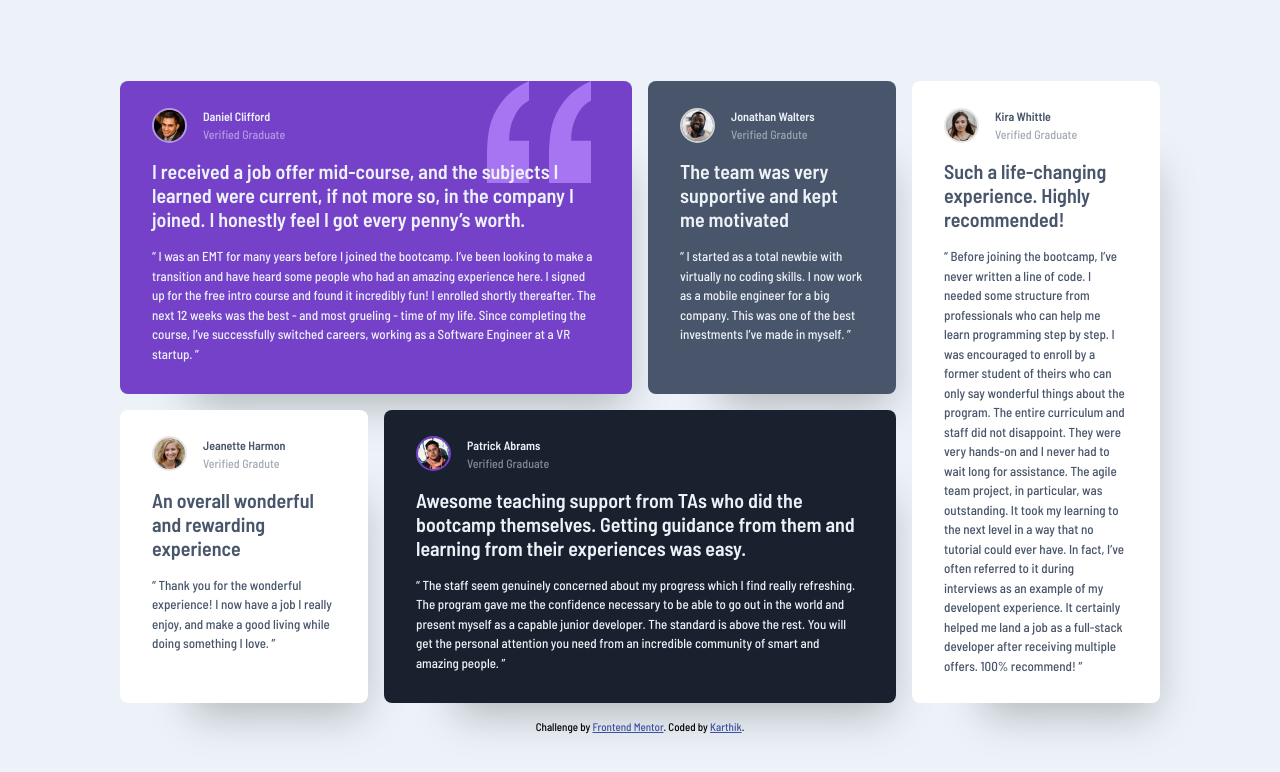
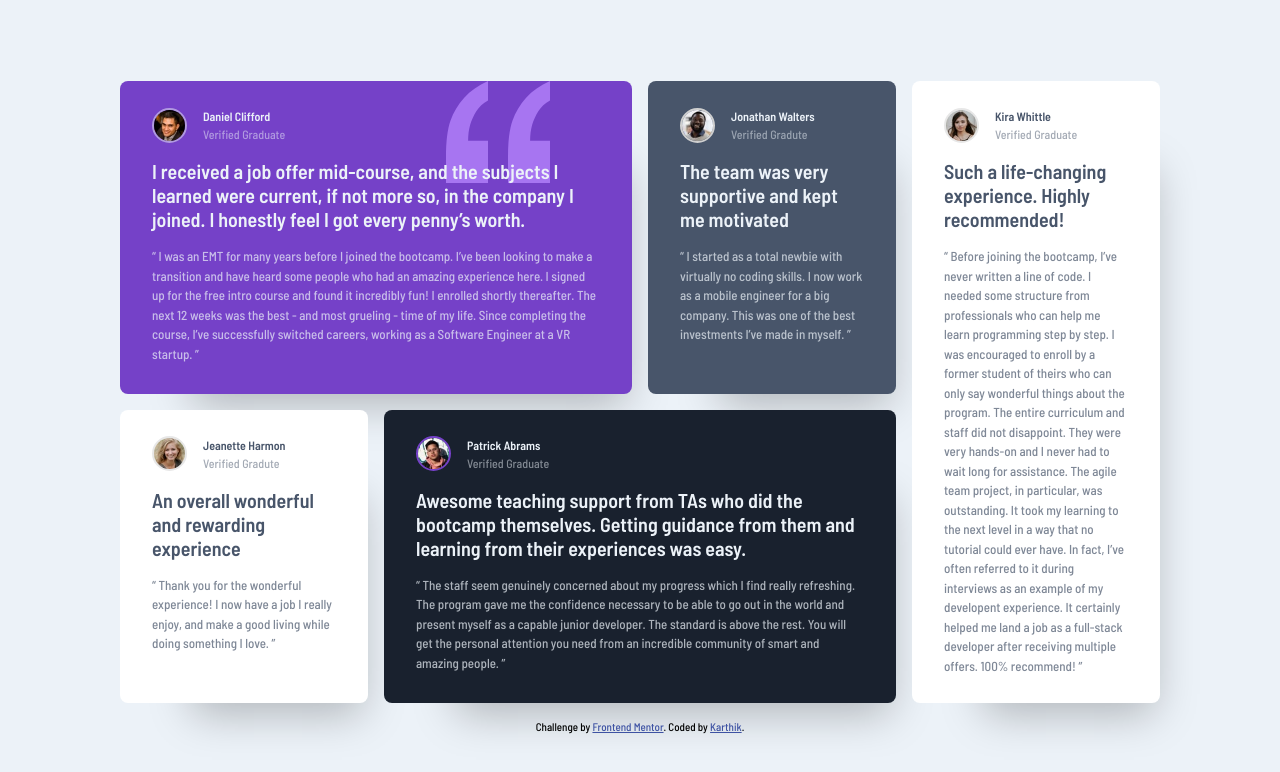
Before and after one commit to karthickg24/testimonials-grid-section, a plain HTML site: page index.html in a window 1280 px wide. Drawn offline with Linux system fonts and the light colour scheme.

Commit message:
SVG Position Changes.

```diff
--- a/scss/style.scss
+++ b/scss/style.scss
@@ -19,7 +19,7 @@
     --neutral-clr-light-hsl: hsl(var(--neutral-clr-light));
 
     --opacity-normal: 50%;
-    --opacity-mediuam: 70%;
+    --opacity-medium: 70%;
 
     --ff-all: 'Barlow Semi Condensed', Arial, sans-serif;
 
@@ -209,6 +209,9 @@ body {
         display: grid;
         place-content: center;
     }
+    .card[data-card-color="purple"] {
+        background-position: 80% 0;
+    }
     .wrapper {
         display: grid;
         grid-template-areas:
```
Also changed, not shown: style.css, 1 other file.
